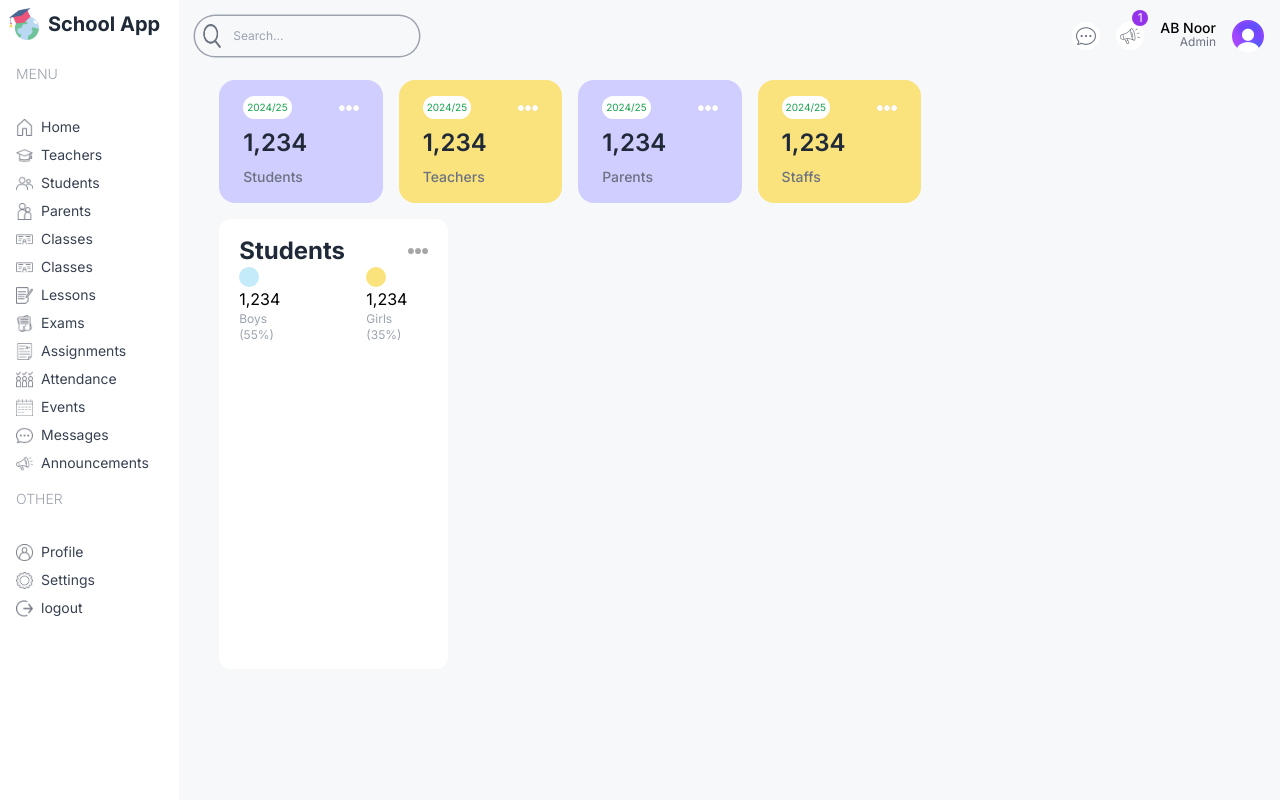
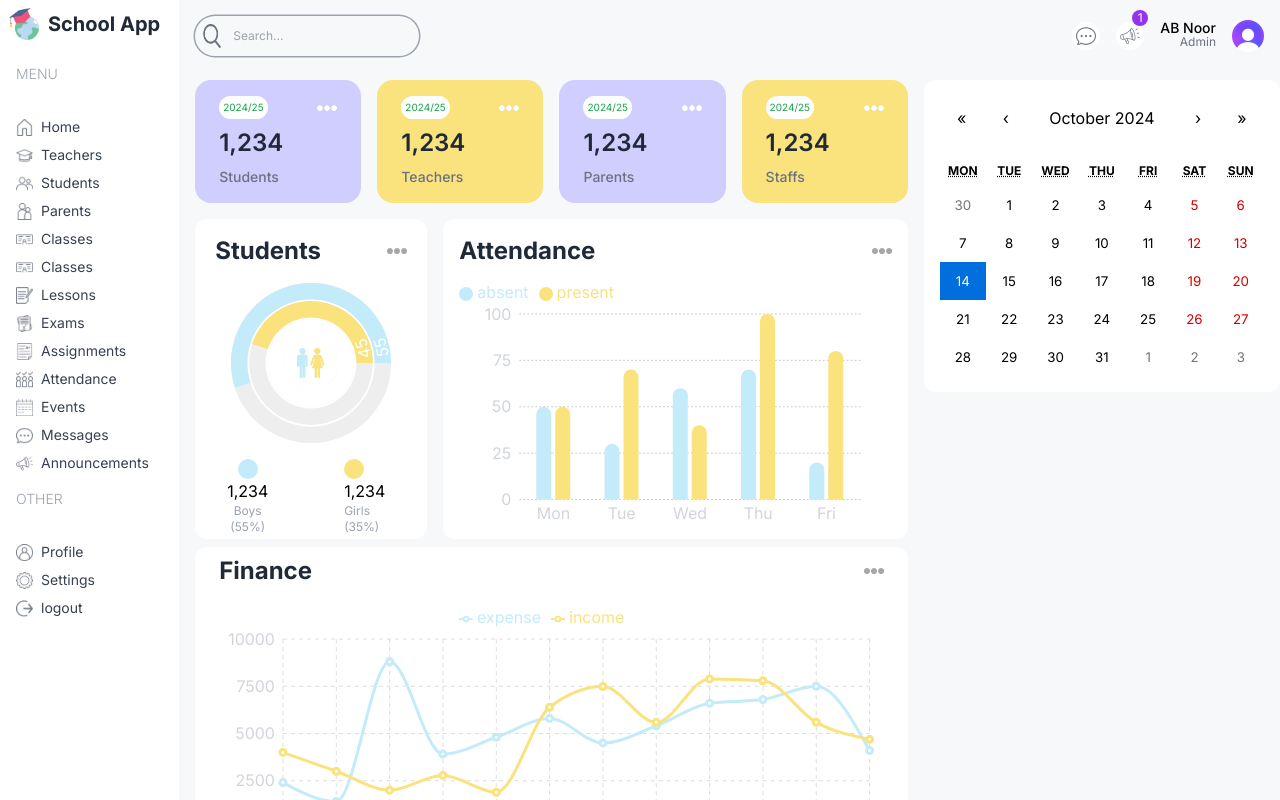
Before and after one commit to MdAbdullahIbnNoor/nextjs-school-dashboard, a Next.js app: page /dashboard/admin in a window 1280 px wide. Built offline with nearby package versions, Linux system fonts and the light colour scheme.

Commit message:
admin dashboard UI update with charts & calendar

```diff
--- a/package.json
+++ b/package.json
@@ -12,6 +12,7 @@
     "next": "14.2.5",
     "re-chart": "^1.0.0",
     "react": "^18",
+    "react-calendar": "^5.0.0",
     "react-dom": "^18",
     "recharts": "^2.13.0"
   },
--- /dev/null
+++ b/src/app/components/AttendenceChart.tsx
@@ -0,0 +1,92 @@
+"use client"
+import Image from 'next/image';
+import React, { PureComponent } from 'react';
+import { BarChart, Bar, Rectangle, XAxis, YAxis, CartesianGrid, Tooltip, Legend, ResponsiveContainer } from 'recharts';
+
+const data = [
+    {
+        name: 'Mon',
+        present: 50,
+        absent: 50,
+    },
+    {
+        name: 'Tue',
+        present: 70,
+        absent: 30,
+    },
+    {
+        name: 'Wed',
+        present: 40,
+        absent: 60,
+    },
+    {
+        name: 'Thu',
+        present: 100,
+        absent: 70,
+    },
+    {
+        name: 'Fri',
+        present: 80,
+        absent: 20,
+    },
+
+];
+
+const AttendanceChart = () => {
+
+    return (
+        <div className='mt-2 py-2 w-full h-full'>
+            {/* Title */}
+            <div className='flex justify-between items-center px-4'>
+                <h1 className='text-2xl font-bold text-gray-800'>Attendance</h1>
+                <Image src="/moreDark.png" alt="" width={20} height={20} />
+            </div>
+            {/* Chart */}
+            <div className='w-full h-[85%] py-2 px-4'>
+                <ResponsiveContainer width="100%" height="105%">
+                    <BarChart
+                        width={10}
+                        height={5}
+                        data={data}
+                        margin={{
+                            top: 0,
+                            right: 30,
+                            left: 0,
+                            bottom: 0,
+                        }}
+                    >
+                        <CartesianGrid strokeDasharray="2 2" vertical={false} />
+                        <XAxis dataKey="name" axisLine={false} tick={{ fill: "#d1d5db" }} tickLine={false} />
+                        <YAxis axisLine={false} tick={{ fill: "#d1d5db" }} tickLine={false} />
+                        <Tooltip
+                            contentStyle={{ borderRadius: "20px", borderColor: "lightGray" }}
+                        />
+                        <Legend
+                            align='left'
+                            verticalAlign='top'
+                            wrapperStyle={{ paddingTop: "5px", paddingBottom: "10px" }}
+                        />
+
+                        <Bar
+                            dataKey="absent"
+                            fill="#C3EBFA"
+                            barSize={15}
+                            legendType='circle'
+                            radius={[10, 10, 0, 0]}
+                        />
+
+                        <Bar
+                            dataKey="present"
+                            fill="#FAE27C"
+                            barSize={15}
+                            legendType='circle'
+                            radius={[10, 10, 0, 0]}
+                        />
+                    </BarChart>
+                </ResponsiveContainer>
+            </div>
+        </div>
+    )
+}
+
+export default AttendanceChart
--- /dev/null
+++ b/src/app/components/Calender.tsx
@@ -0,0 +1,19 @@
+"use client"
+import { useState } from 'react';
+import Calendar from 'react-calendar';
+import 'react-calendar/dist/Calendar.css';
+
+type ValuePiece = Date | null;
+
+type Value = ValuePiece | [ValuePiece, ValuePiece];
+
+const Calender = () => {
+    const [value, onChange] = useState<Value>(new Date());
+    return (
+        <div className='w-full rounded-xl p-4'>
+            <Calendar onChange={onChange} value={value}/>
+        </div>
+    )
+}
+
+export default Calender
--- a/src/app/components/CountChart.tsx
+++ b/src/app/components/CountChart.tsx
@@ -5,55 +5,21 @@ import { RadialBarChart, RadialBar, Legend, ResponsiveContainer } from 'recharts
 
 const data = [
     {
-        name: '18-24',
-        uv: 31.47,
-        pv: 2400,
-        fill: '#8884d8',
+        name: 'Total',
+        count: 100,
+        fill: 'white',
     },
     {
-        name: '25-29',
-        uv: 26.69,
-        pv: 4567,
-        fill: '#83a6ed',
+        name: 'Girls',
+        count: 45,
+        fill: '#FAE27C',
     },
     {
-        name: '30-34',
-        uv: 15.69,
-        pv: 1398,
-        fill: '#8dd1e1',
-    },
-    {
-        name: '35-39',
-        uv: 8.22,
-        pv: 9800,
-        fill: '#82ca9d',
-    },
-    {
-        name: '40-49',
-        uv: 8.63,
-        pv: 3908,
-        fill: '#a4de6c',
-    },
-    {
-        name: '50+',
-        uv: 2.63,
-        pv: 4800,
-        fill: '#d0ed57',
-    },
-    {
-        name: 'unknow',
-        uv: 6.67,
-        pv: 4800,
-        fill: '#ffc658',
+        name: 'Boys',
+        count: 55,
+        fill: '#C3EBFA',
     },
 ];
-
-const style = {
-    top: '50%',
-    right: 0,
-    transform: 'translate(0, -50%)',
-    lineHeight: '24px',
-};
 
 
 const CountChart = () => {
@@ -65,23 +31,21 @@ const CountChart = () => {
                 <Image src="/moreDark.png" alt="" width={20} height={20} />
             </div>
             {/* Chart */}
-            <div className=''>
-                {/* <ResponsiveContainer width="100%" height="100%">
-                    <RadialBarChart cx="50%" cy="50%" innerRadius="10%" outerRadius="80%" barSize={10} data={data}>
+            <div className='relative w-full h-[60%]'> {/* Set height explicitly */}
+                <ResponsiveContainer>
+                    <RadialBarChart cx="50%" cy="50%" innerRadius="40%" outerRadius="100%" barSize={50} data={data}>
                         <RadialBar
-                            minAngle={15}
                             label={{ position: 'insideStart', fill: '#fff' }}
                             background
-                            clockWise
-                            dataKey="uv"
+                            dataKey="count"
                         />
-                        <Legend iconSize={10} layout="vertical" verticalAlign="middle" wrapperStyle={style} />
                     </RadialBarChart>
-                </ResponsiveContainer> */}
+                </ResponsiveContainer>
+                <Image src="/maleFemale.png" alt='' height={30} width={30} className='absolute top-1/2 right-1/2 left-1/2 -translate-x-1/2 -translate-y-1/2'/>
             </div>
             {/* Bottom */}
             <div className='flex justify-around gap-16'>
-                <div className='flex flex-col gap-1 leading-4'>
+                <div className='flex flex-col gap-1 leading-4 text-center items-center justify-center'>
                     <div className='w-5 h-5 bg-adminSky rounded-full' />
                     <h1 className='font-fold'>1,234</h1>
                     <h2 className='text-xs text-gray-400'>Boys (55%)</h2>
--- /dev/null
+++ b/src/app/components/FinanceChart.tsx
@@ -0,0 +1,112 @@
+"use client"
+import React, { PureComponent } from 'react';
+import { LineChart, Line, XAxis, YAxis, CartesianGrid, Tooltip, Legend, ResponsiveContainer } from 'recharts';
+import Image from "next/image"
+
+const data = [
+    {
+        name: 'Jan',
+        income: 4000,
+        expense: 2400,
+    },
+    {
+        name: 'Feb',
+        income: 3000,
+        expense: 1398,
+    },
+    {
+        name: 'Mar',
+        income: 2000,
+        expense: 8800,
+    },
+    {
+        name: 'Apr',
+        income: 2780,
+        expense: 3908,
+    },
+    {
+        name: 'May',
+        income: 1890,
+        expense: 4800,
+    },
+    {
+        name: 'Jun',
+        income: 6390,
+        expense: 5800,
+    },
+    {
+        name: 'Jul',
+        income: 7490,
+        expense: 4500,
+    },
+    {
+        name: 'Aug',
+        income: 5590,
+        expense: 5400,
+    },
+    {
+        name: 'Sep',
+        income: 7890,
+        expense: 6600,
+    },
+    {
+        name: 'Oct',
+        income: 7790,
+        expense: 6800,
+    },
+    {
+        name: 'Nov',
+        income: 5590,
+        expense: 7500,
+    },
+    {
+        name: 'Dec',
+        income: 4690,
+        expense: 4100,
+    },
+];
+
+const FinanceChart = () => {
+    return (
+        <div className='mt-2 py-2 w-full h-full'>
+            {/* Title */}
+            <div className='flex justify-between items-center px-6'>
+                <h1 className='text-2xl font-bold text-gray-800'>Finance</h1>
+                <Image src="/moreDark.png" alt="" width={20} height={20} />
+            </div>
+
+            {/* Chart */}
+            <div className='w-full h-[100%] py-2 px-2'>
+                <ResponsiveContainer width="100%" height="90%">
+                    <LineChart
+                        width={300}
+                        height={200}
+                        data={data}
+                        margin={{
+                            top: 5,
+                            right: 30,
+                            left: 20,
+                            bottom: 5,
+                        }}
+                    >
+                        <CartesianGrid strokeDasharray="4 4" stroke='#ddd'/>
+                        <XAxis dataKey="name" axisLine={false} tick={{fill: "#d1d5db"}} tickLine={false} />
+                        <YAxis axisLine={false} tick={{fill: "#d1d5db"}} tickLine={false} />
+                        <Tooltip
+                            contentStyle={{borderRadius: "20px", borderColor: "lightGray"}}
+                        />
+                        <Legend
+                            align='center'
+                            verticalAlign='top'
+                            wrapperStyle={{ paddingTop: "5px", paddingBottom: "10px" }}
+                        />
+                        <Line type="monotone" dataKey="expense" stroke="#C3EBFA" strokeWidth={3} />
+                        <Line type="monotone" dataKey="income" stroke="#FAE27C" strokeWidth={3} />
+                    </LineChart>
+                </ResponsiveContainer>
+            </div>
+        </div>
+    )
+}
+
+export default FinanceChart
--- a/src/app/dashboard/admin/page.tsx
+++ b/src/app/dashboard/admin/page.tsx
@@ -1,9 +1,12 @@
 import UserCard from "@/app/components/UserCard"
 import CountChart from '../../components/CountChart';
+import AttendanceChart from "@/app/components/AttendenceChart";
+import FinanceChart from "@/app/components/FinanceChart";
+import Calender from "@/app/components/Calender";
 
 const AdminPage = () => {
   return (
-    <div className='p-2 flex-col md:flex-row'>
+    <div className='py-2 flex flex-col md:flex-row gap-4'>
       {/* Left */}
       <div className="w-full lg:w-2/3">
         {/* User Cards */}
@@ -16,18 +19,26 @@ const AdminPage = () => {
         {/* Middle Charts */}
         <div className="flex gap-4 flex-col lg:flex-row mt-4">
           {/* Count Charts */}
-          <div className="w-full lg:w-1/3 h-[450px] rounded-xl bg-white">
+          <div className="w-full lg:w-1/3 h-[320px] rounded-xl bg-white">
             <CountChart />
           </div>
-          {/* Attendence Chart */}
-          <div className="w-full lg:w-2/3 h-[450px]"></div>
+          {/* Attendance Chart */}
+          <div className="w-full lg:w-2/3 h-[320px] rounded-xl bg-white">
+            <AttendanceChart />
+          </div>
         </div>
         {/* Bottom Charts */}
-        <div>
+        <div className="w-full h-[330px] rounded-xl bg-white">
+          <FinanceChart />
         </div>
       </div>
       {/* Right */}
-      <div className="w-full lg:w-1/3"></div>
+      <div className="w-full lg:w-1/3 flex flex-col gap-8">
+        {/* Calender */}
+        <div className="rounded-xl bg-white">
+          <Calender />
+        </div>
+      </div>
     </div>
   )
 }
--- a/src/app/dashboard/layout.tsx
+++ b/src/app/dashboard/layout.tsx
@@ -29,7 +29,7 @@ export default function DashboardLayout({
             {/* right */}
             <div className="w-[86%] md:w-[92%] lg:w-[84%] xl:w-[86%] bg-[#F7F8FA] overflow-scroll">
                 <Navbar/>
-                <div className="pl-8">
+                <div className="pl-4">
                 {children}
                 </div>
             </div>
--- a/src/app/globals.css
+++ b/src/app/globals.css
@@ -1,3 +1,9 @@
 @tailwind base;
 @tailwind components;
 @tailwind utilities;
+
+.react-calendar{
+    width: 100% !important;
+    border: none !important;
+    font-family: "Inter", sans-serif !important;
+}
```
Also changed, not shown: 2 other files (tests, documents, lock files or other folders).
